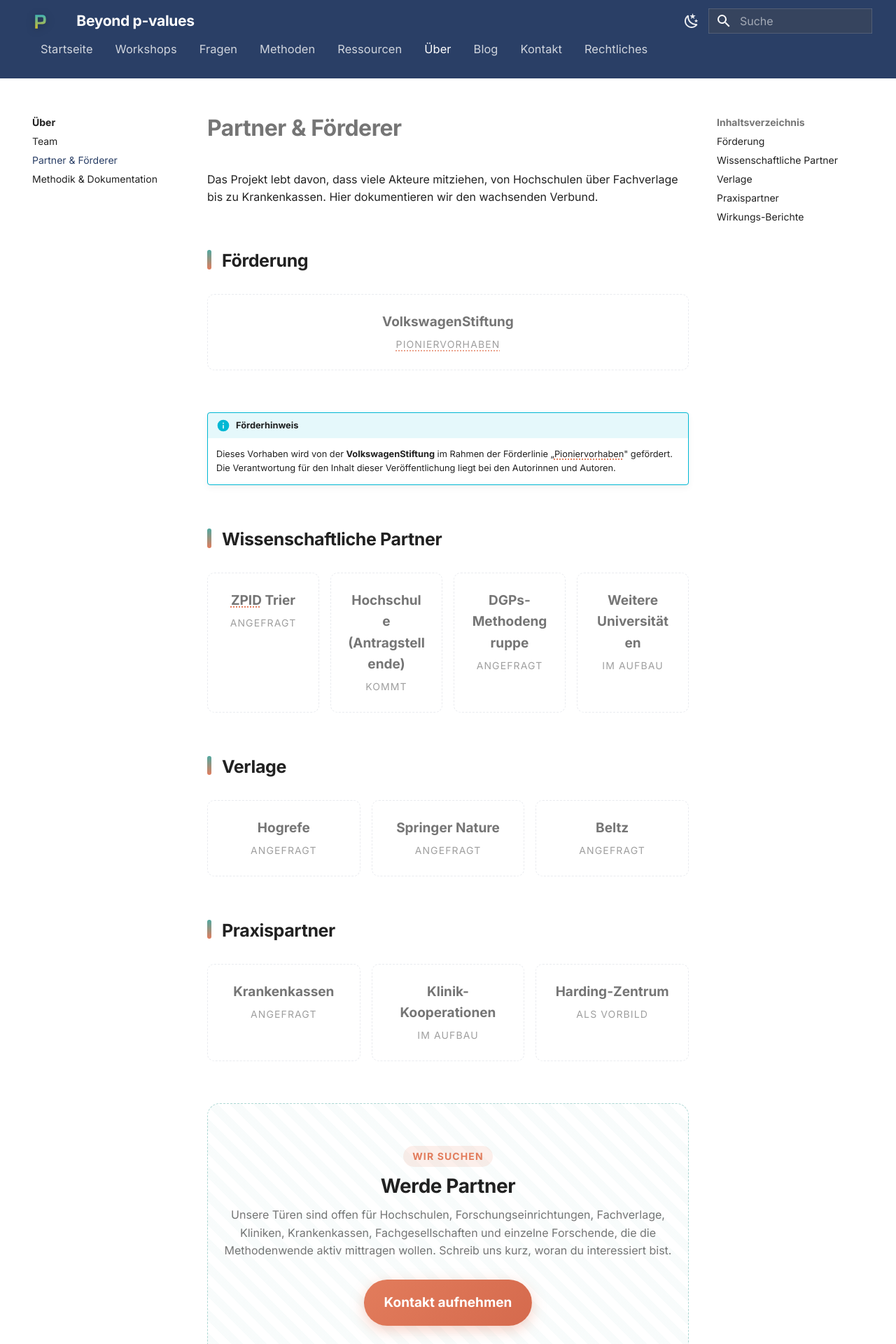
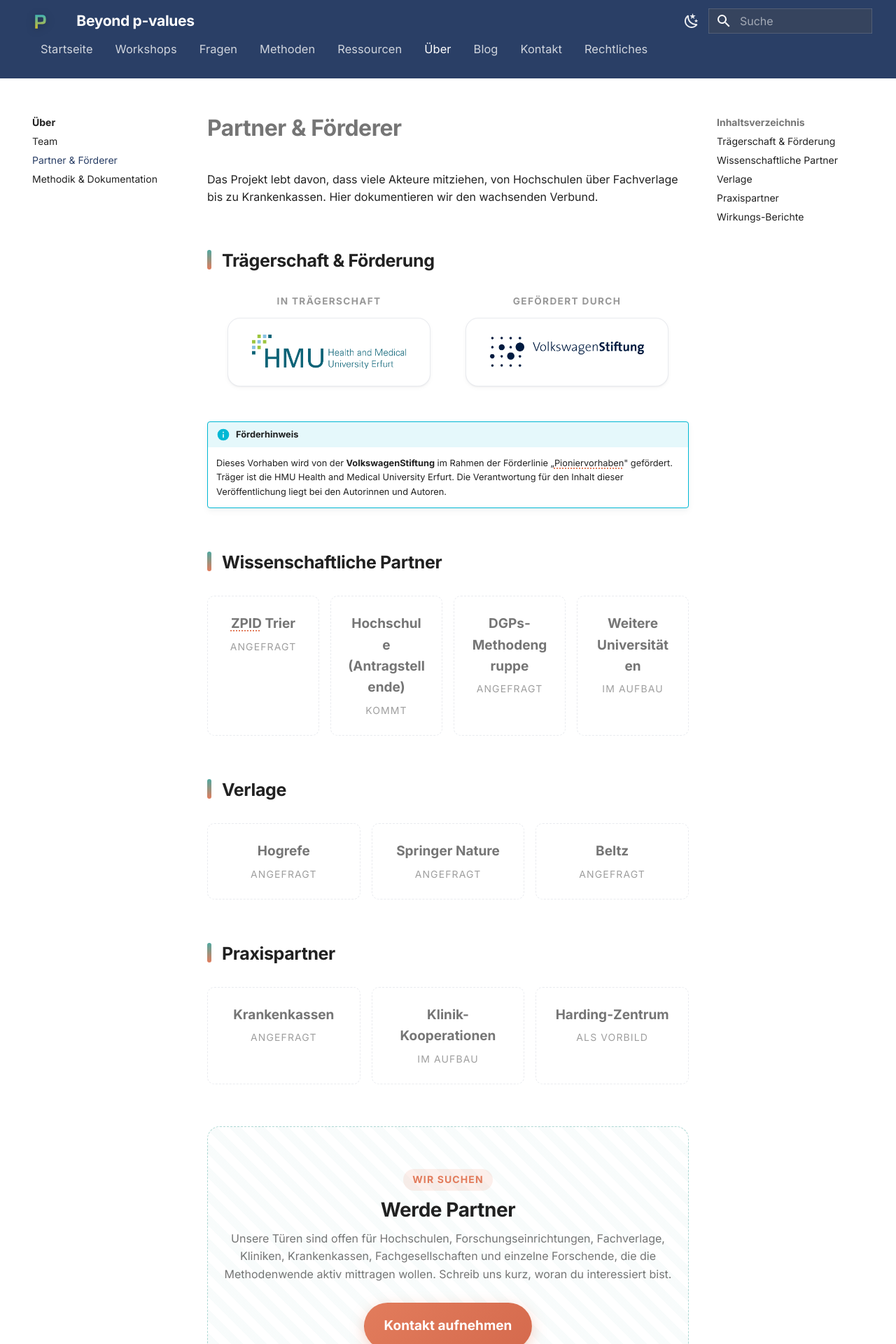
Before and after one commit to hannesdiemerling/frequent-reformation, an MkDocs documentation site: the page built from docs/ueber/partner.md, in a window 1280 px wide. Shown: the top 1920 px of the page at 70% size. Built offline with MkDocs 1.6.1 and Material for MkDocs 9.7.7, drawn with Linux system fonts in a browser that asks for light colours.

Commit message:
fix logos

```diff
--- a/docs/stylesheets/extra.css
+++ b/docs/stylesheets/extra.css
@@ -911,6 +911,74 @@
 }
 
 /* =========================================================
+   LOGO-LEISTE — Träger- und Förderer-Logos
+   Logos liegen bewusst auf weißer Karte, damit transparente
+   PNGs in Light- UND Dark-Mode sauber lesbar bleiben.
+   ========================================================= */
+
+.bp-logobar {
+  display: flex;
+  flex-wrap: wrap;
+  justify-content: center;
+  align-items: flex-start;
+  gap: 1.5rem 2.5rem;
+  margin: 1.5rem 0 2.5rem 0;
+}
+.bp-logobar__item {
+  display: flex;
+  flex-direction: column;
+  align-items: center;
+  gap: 0.6rem;
+}
+.bp-logobar__label {
+  font-size: 0.68rem;
+  font-weight: 600;
+  text-transform: uppercase;
+  letter-spacing: 0.1em;
+  color: var(--md-default-fg-color--light);
+  opacity: 0.75;
+}
+.bp-logobar__card {
+  display: flex;
+  align-items: center;
+  justify-content: center;
+  background: #fff;
+  border: 1px solid var(--bp-border);
+  border-radius: var(--bp-r-md);
+  box-shadow: var(--bp-shadow-sm);
+  padding: 1.1rem 1.7rem;
+  min-height: 92px;
+  transition: box-shadow 0.25s var(--bp-ease), transform 0.25s var(--bp-ease);
+}
+.bp-logobar__card:hover {
+  box-shadow: var(--bp-shadow-md);
+  transform: translateY(-3px);
+}
+.bp-logobar__card img {
+  display: block;
+  height: 52px;
+  width: auto;
+  max-width: 220px;
+  object-fit: contain;
+}
+
+/* Dezente Träger-/Förder-Leiste am Seitenfuß (z. B. Startseite) */
+.bp-fundstrip {
+  margin-top: 3.5rem;
+  padding-top: 2.5rem;
+  border-top: 1px solid var(--bp-border);
+  text-align: center;
+}
+.bp-fundstrip__intro {
+  display: block;
+  font-size: 0.8rem;
+  color: var(--md-default-fg-color--light);
+  opacity: 0.8;
+  margin-bottom: 1.4rem;
+}
+.bp-fundstrip .bp-logobar { margin-bottom: 0.5rem; }
+
+/* =========================================================
    COMING SOON BANNER
    ========================================================= */
 
--- a/docs/ueber/partner.md
+++ b/docs/ueber/partner.md
@@ -7,17 +7,29 @@
 Das Projekt lebt davon, dass viele Akteure mitziehen, von Hochschulen über Fachverlage bis
 zu Krankenkassen. Hier dokumentieren wir den wachsenden Verbund.
 
-## Förderung
+## Trägerschaft & Förderung
 
-<div class="bp-partners">
-  <div class="bp-partner">VolkswagenStiftung<small>Pioniervorhaben</small></div>
+<div class="bp-logobar">
+  <div class="bp-logobar__item">
+    <span class="bp-logobar__label">In Trägerschaft</span>
+    <div class="bp-logobar__card">
+      <img src="../../assets/HMU_Logo_Erfurt_transparent.png" alt="HMU Health and Medical University Erfurt">
+    </div>
+  </div>
+  <div class="bp-logobar__item">
+    <span class="bp-logobar__label">Gefördert durch</span>
+    <div class="bp-logobar__card">
+      <img src="../../assets/volkswagenstiftung.png" alt="VolkswagenStiftung">
+    </div>
+  </div>
 </div>
 
 !!! info "Förderhinweis"
 
     Dieses Vorhaben wird von der **VolkswagenStiftung** im Rahmen der Förderlinie
-    „Pioniervorhaben" gefördert. Die Verantwortung für den Inhalt dieser
-    Veröffentlichung liegt bei den Autorinnen und Autoren.
+    „Pioniervorhaben" gefördert. Träger ist die HMU Health and Medical University
+    Erfurt. Die Verantwortung für den Inhalt dieser Veröffentlichung liegt bei den
+    Autorinnen und Autoren.
 
 ## Wissenschaftliche Partner
 
```
Also changed, not shown: docs/index.md (+18 -0 lines), docs/assets/HMU_Logo_Erfurt_transparent.png (added), docs/assets/volkswagenstiftung.png (added).
